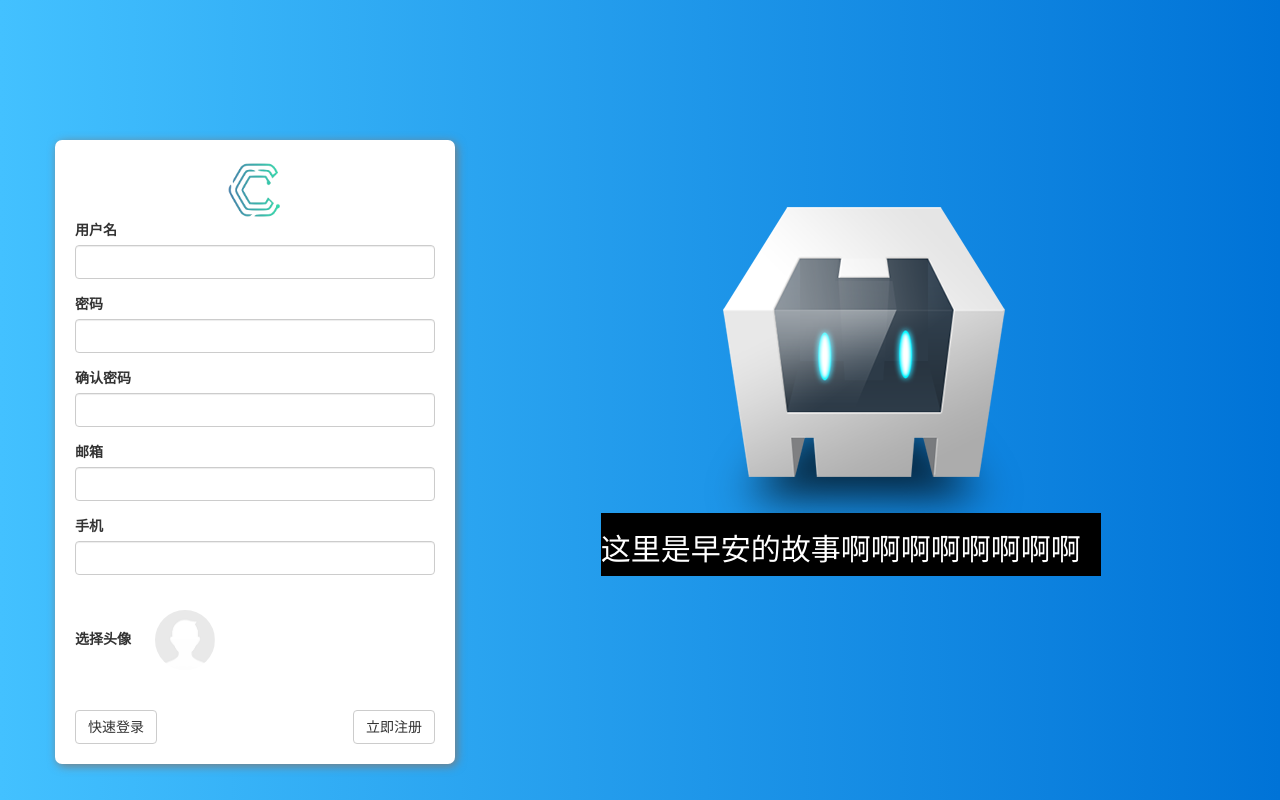
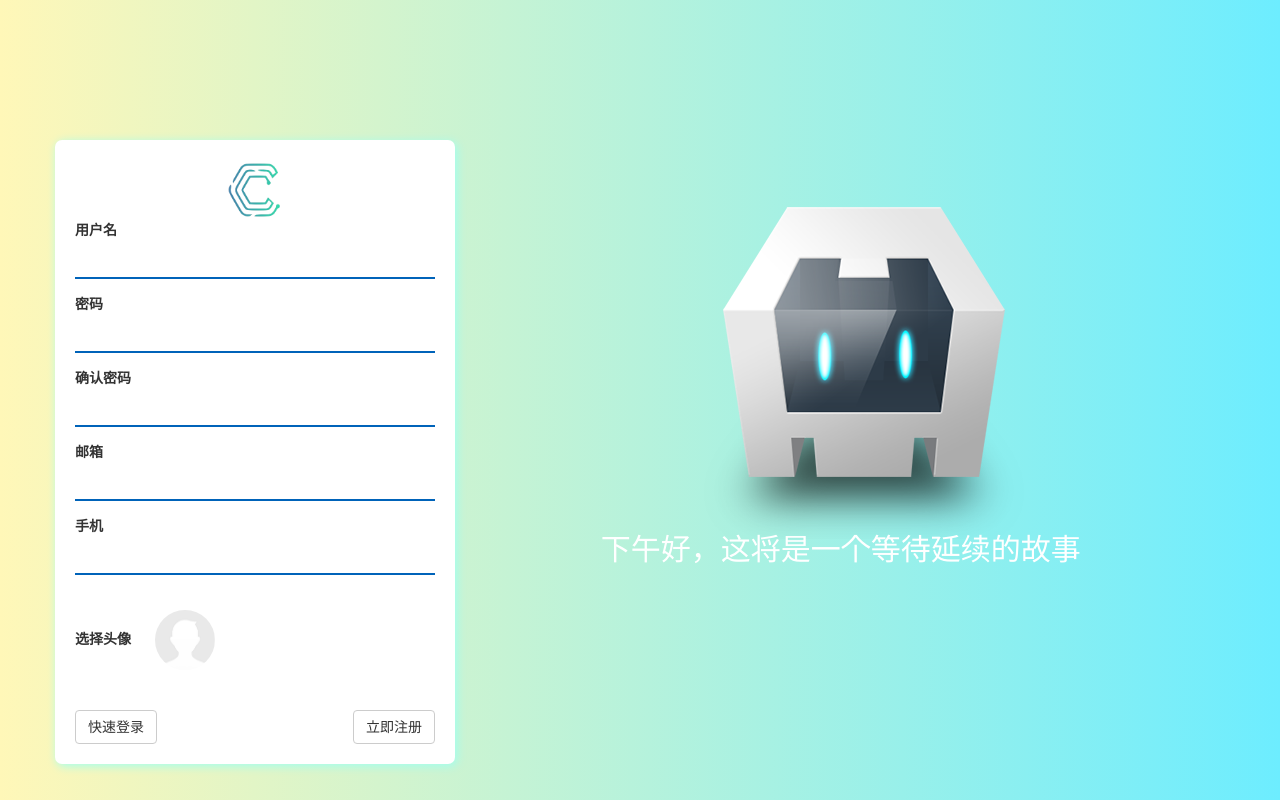
Before and after one commit to Dandelionym/CentBlog, a Django app: page /register/ in a window 1280 px wide. Run offline with Django 3.2, Linux system fonts and the light colour scheme; some libraries are stand-ins or nearby versions.

Commit message:
Django 2.2 : Modified the UI of Index and Register

```diff
--- a/CentBLG/views.py
+++ b/CentBLG/views.py
@@ -17,7 +17,6 @@ def login(request):
 				ret['status'] = True
 				auth.login(request, user)        # request.user == current logined object.
 				ret['user'] = user.username
-				print(ret)
 				return JsonResponse(ret)
 			else:
 				ret['status'] = False
--- /dev/null
+++ b/static/centBlog/js/sayhello.js
@@ -0,0 +1,19 @@
+/*
+*   This is only public static modle.
+*
+*   Author: Dandelion
+*   Press: 2020 - 07 - 01
+*   Status: Final
+* */
+
+function sayHello(jquery_elem_id) {
+    let now = new Date(); let hour = now.getHours();
+    if(hour < 6 && hour > 2)   {$(jquery_elem_id)[0].innerHTML = "美好的一天，准备经历全力以赴吧"}
+    else if (hour < 9)         {$(jquery_elem_id)[0].innerHTML = "满满的活力，好心情随叫随到啊"}
+    else if (hour < 12)        {$(jquery_elem_id)[0].innerHTML = "年轻的你，会在选择面前变得犹豫吗"}
+    else if (hour < 14)        {$(jquery_elem_id)[0].innerHTML = "辛苦了，来一杯下午茶吧，放松一下"}
+    else if (hour < 17)        {$(jquery_elem_id)[0].innerHTML = "下午好，这将是一个等待延续的故事"}
+    else if (hour < 19)        {$(jquery_elem_id)[0].innerHTML = "夕阳好漂亮啊，一起去看看吧"}
+    else if (hour < 23)        {$(jquery_elem_id)[0].innerHTML = "生活总会在意外之间变得美妙，晚安"}
+    else                       {$(jquery_elem_id)[0].innerHTML = "有些条路你必须坚持下去，保持清醒"}
+}
--- a/templates/register.html
+++ b/templates/register.html
@@ -17,6 +17,15 @@
 		* {
 			margin: 0;
 			padding: 0;
+		}
+		#id_user, #id_pswd, #id_phone, #id_reps, #id_email {
+			border-top: none !important;
+			border-left: none !important;
+			border-right: none !important;
+			border-bottom:  2px #0063b9 solid !important;
+			border-radius: 0 !important;
+			box-shadow: none !important;
+			text-align: center !important;
 		}
 		.expend-width {
 					width: 100%;
@@ -42,10 +51,10 @@
 			left: 0;
 			top: 0;
 			right: 0;
-			background: -webkit-linear-gradient(right, #0073d7, #43c1ff);
-            background: -o-linear-gradient(right, #0073d7, #43c1ff);
-            background: -moz-linear-gradient(right, #0073d7, #43c1ff);
-            background: linear-gradient(right, #0073d7, #43c1ff);
+			background: -webkit-linear-gradient(right, #6dedff, #fff7b8);
+            background: -o-linear-gradient(right,      #6dedff, #fff7b8);
+            background: -moz-linear-gradient(right,    #6dedff, #fff7b8);
+            background: linear-gradient(right,         #6dedff, #fff7b8);
 		}
 		#valid {
 			background-size: 100% 70px;
@@ -61,7 +70,7 @@
 			background: white;
 			border-radius: 7px;
 			overflow: hidden;
-			box-shadow:2px 2px 10px #7c7c7c;
+			box-shadow:2px 2px 10px #a0fff0;
 		}
 		.cor_box {
 			position: fixed; right: 20%; top: 20%; z-index: 999
@@ -74,7 +83,7 @@
 		}
 
 		@media only screen and (max-width: 1090px) {
-			.cor_box {
+			.cor_box, .cor_box_word {
 				display: none;
 			}
 			.cor_box > img{
@@ -98,7 +107,7 @@
 				right: 25%;
 				width: auto;
 
-				box-shadow:2px 2px 10px #7c7c7c;
+				box-shadow:2px 2px 10px #abffe5;
 				transition: .5s;
 				margin-top: 100px;
 				background: white;
@@ -148,8 +157,8 @@
 			<div class="cor_box">
 				<img src="/static/centBlog/images/cordova_bot.png" alt="img">
 			</div>
-			<div class="cor_box_word" style="background: black">
-				<h2>这里是早安的故事啊啊啊啊啊啊啊啊</h2>
+			<div class="cor_box_word">
+				<h2 id="say_hello"></h2>
 				<!-- 这里最多存放16个汉字 -->
 			</div>
 		</div>
@@ -159,7 +168,11 @@
 
 <script type="text/javascript" src="/static/centBlog/plugins/jquery-3.4.1.js"></script>
 <script type="text/javascript" src="/static/centBlog/plugins/bs/js/bootstrap.min.js"></script>
+<script type="text/javascript" src="/static/centBlog/js/sayhello.js"></script>
 <script>
+	$(function () {
+		sayHello('#say_hello')
+    })
 	$('#login').click(function () {
 		location.href = '/login/'
     })
```
Also changed, not shown: templates/login.html (+17 -7 lines), worklog.txt (added, +13 -0 lines).
